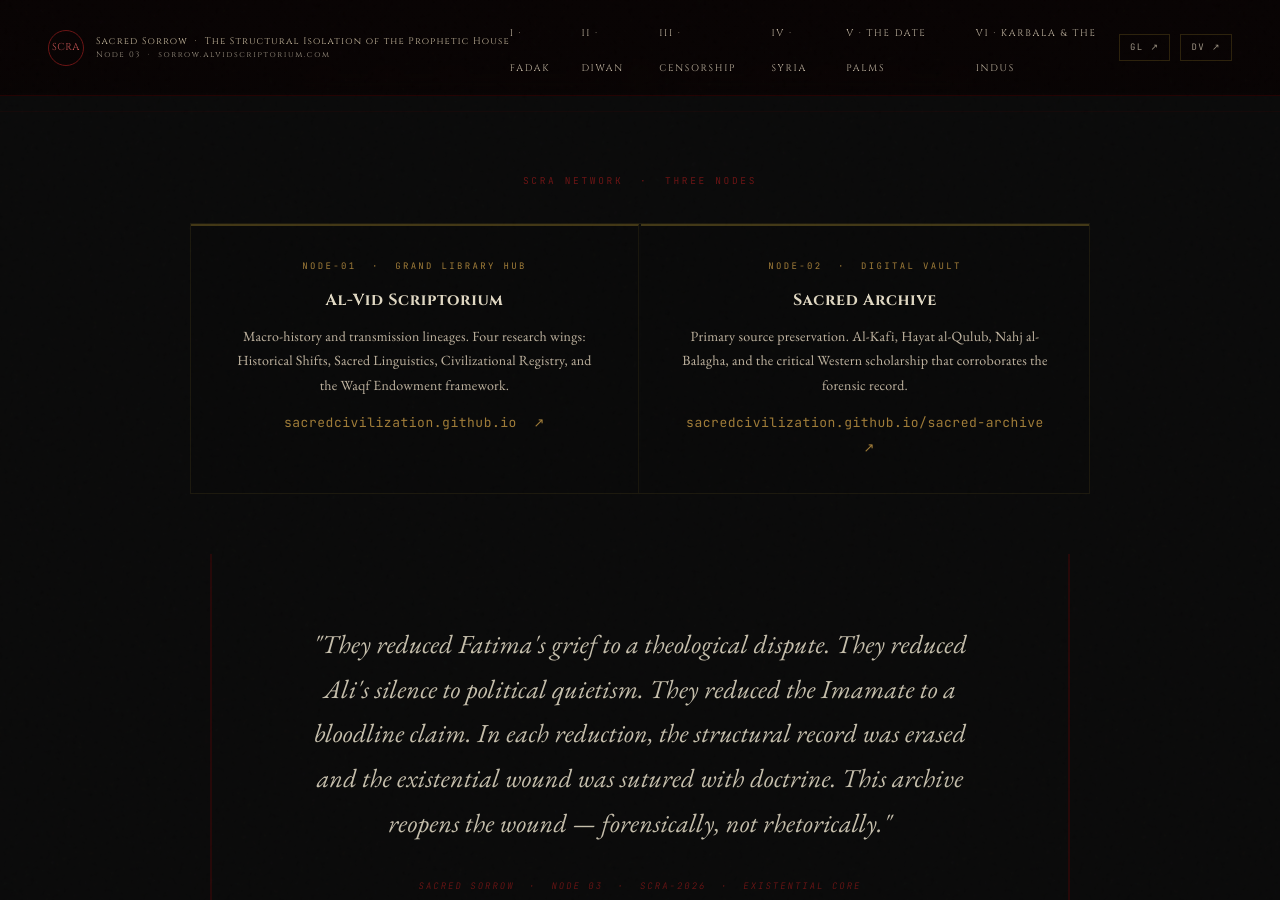
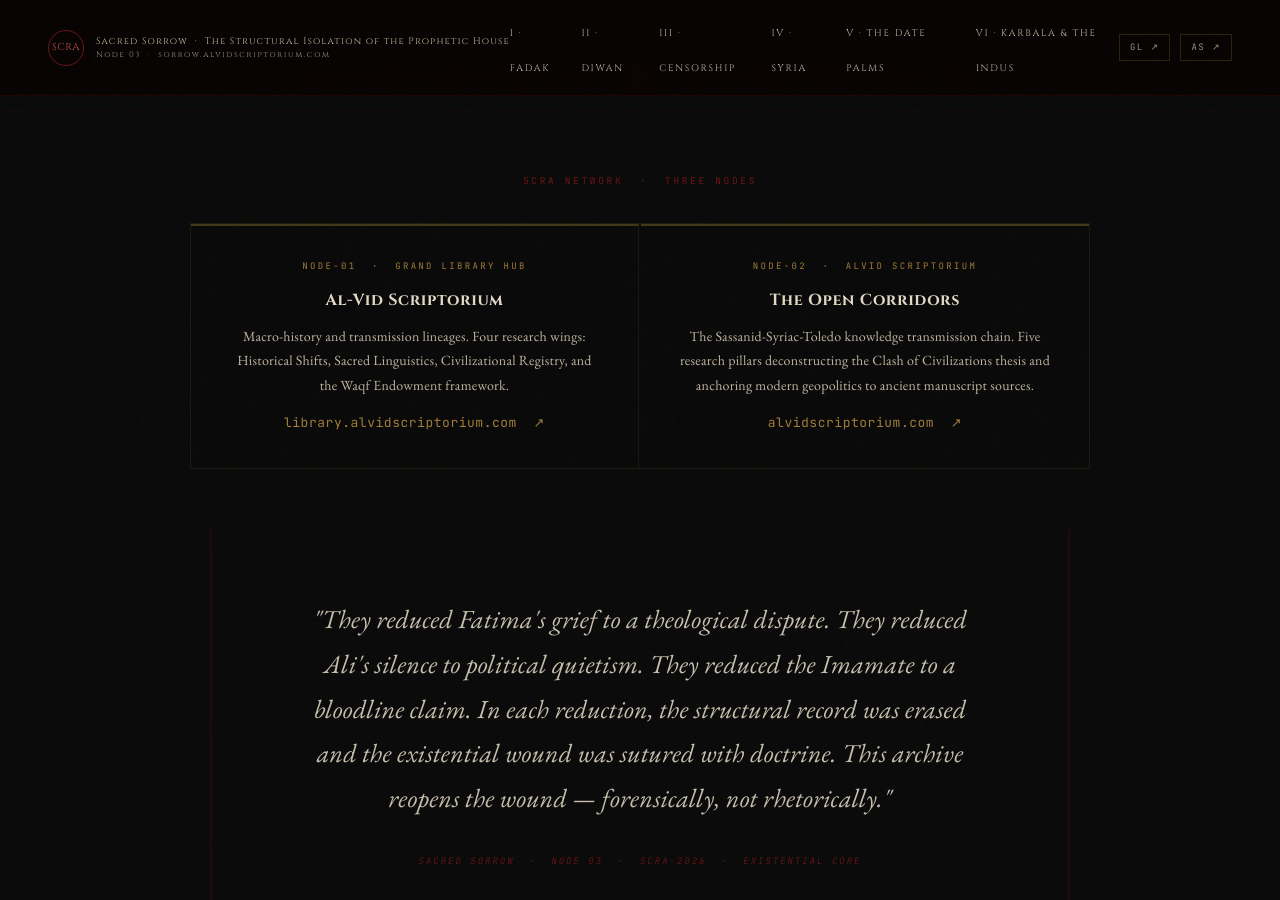
Before and after one commit to sacredcivilization/sacred-sorrow, a Jekyll site: the page built from index.html, in a window 1280 px wide and 900 px high, scrolled down 3340 px. Built offline with Jekyll 4.4.1, drawn with Linux system fonts in a browser that asks for light colours; some of the changed text lies outside the part shown.

Commit message:
Audit fixes: all old GitHub URLs replaced, Node 02 description corrected
- index.html hero: sacredcivilization.github.io/sacred-sorrow → sorrow.alvidscriptorium.com
- index.html network strip: Node 01 and Node 02 cards — correct URLs + correct content
  Node 02 card: was 'Sacred Archive / Al-Kafi...' now 'The Open Corridors / Sassanid-Syriac-Toledo'
- nav.html: DV ↗ → AS ↗ linking to alvidscriptorium.com
- footer.html: Digital Vault · Node 02 → Alvid Scriptorium · Node 02
- robots.txt: sitemap URL corrected to sorrow.alvidscriptorium.com

Co-Authored-By: Claude Sonnet 4.6 <noreply@anthropic.com>

```diff
--- a/_includes/footer.html
+++ b/_includes/footer.html
@@ -27,7 +27,7 @@
     <h4 class="ss-ft-h4">SCRA Network</h4>
     <ul class="ss-ft-ul">
       <li><a href="https://library.alvidscriptorium.com" class="ss-ft-network">↳ Grand Library Hub &nbsp;·&nbsp; Node 01</a></li>
-      <li><a href="https://sacredcivilization.github.io/sacred-archive/" class="ss-ft-network">↳ Digital Vault &nbsp;·&nbsp; Node 02</a></li>
+      <li><a href="https://alvidscriptorium.com/" class="ss-ft-network">↳ Alvid Scriptorium &nbsp;·&nbsp; Node 02</a></li>
     </ul>
     <div class="ss-ft-coords mono">
       <span>31.5543° N &nbsp;73.4873° E</span>
--- a/_includes/nav.html
+++ b/_includes/nav.html
@@ -18,7 +18,7 @@
 
   <div class="nav-right">
     <a href="https://library.alvidscriptorium.com" class="nav-network mono" title="Grand Library Hub">GL ↗</a>
-    <a href="https://sacredcivilization.github.io/sacred-archive/" class="nav-network mono" title="Digital Vault">DV ↗</a>
+    <a href="https://alvidscriptorium.com/" class="nav-network mono" title="Alvid Scriptorium — Node 02">AS ↗</a>
     <button class="nav-hamburger" id="navToggle" aria-label="Open navigation menu" aria-expanded="false">
       <span></span><span></span><span></span>
     </button>
--- a/index.html
+++ b/index.html
@@ -47,7 +47,7 @@ description: "Forensic documentation of the deliberate structural isolation of I
       </div>
 
       <span class="ss-hero-coords mono">
-        SCRA NODE-03 &nbsp;·&nbsp; SACRED SORROW &nbsp;·&nbsp; sacredcivilization.github.io/sacred-sorrow
+        SCRA NODE-03 &nbsp;·&nbsp; SACRED SORROW &nbsp;·&nbsp; sorrow.alvidscriptorium.com
       </span>
 
     </div>
@@ -285,7 +285,7 @@ description: "Forensic documentation of the deliberate structural isolation of I
     <span class="ss-section-eye mono">SCRA NETWORK &nbsp;·&nbsp; THREE NODES</span>
 
     <div class="ss-network-grid">
-      <a href="https://sacredcivilization.github.io" class="ss-network-card">
+      <a href="https://library.alvidscriptorium.com" class="ss-network-card">
         <span class="ss-net-label mono">NODE-01 &nbsp;·&nbsp; Grand Library Hub</span>
         <div class="ss-net-title">Al-Vid Scriptorium</div>
         <p class="ss-net-desc">
@@ -293,17 +293,17 @@ description: "Forensic documentation of the deliberate structural isolation of I
           Historical Shifts, Sacred Linguistics, Civilizational Registry,
           and the Waqf Endowment framework.
         </p>
-        <span class="ss-net-arrow mono">sacredcivilization.github.io &nbsp;↗</span>
+        <span class="ss-net-arrow mono">library.alvidscriptorium.com &nbsp;↗</span>
       </a>
-      <a href="https://sacredcivilization.github.io/sacred-archive/" class="ss-network-card">
-        <span class="ss-net-label mono">NODE-02 &nbsp;·&nbsp; Digital Vault</span>
-        <div class="ss-net-title">Sacred Archive</div>
+      <a href="https://alvidscriptorium.com/" class="ss-network-card">
+        <span class="ss-net-label mono">NODE-02 &nbsp;·&nbsp; Alvid Scriptorium</span>
+        <div class="ss-net-title">The Open Corridors</div>
         <p class="ss-net-desc">
-          Primary source preservation. Al-Kafi, Hayat al-Qulub,
-          Nahj al-Balagha, and the critical Western scholarship
-          that corroborates the forensic record.
+          The Sassanid-Syriac-Toledo knowledge transmission chain.
+          Five research pillars deconstructing the Clash of Civilizations
+          thesis and anchoring modern geopolitics to ancient manuscript sources.
         </p>
-        <span class="ss-net-arrow mono">sacredcivilization.github.io/sacred-archive &nbsp;↗</span>
+        <span class="ss-net-arrow mono">alvidscriptorium.com &nbsp;↗</span>
       </a>
     </div>
   </section>
--- a/robots.txt
+++ b/robots.txt
@@ -1,4 +1,4 @@
 User-agent: *
 Allow: /
 
-Sitemap: https://sacredcivilization.github.io/sacred-sorrow/sitemap.xml
+Sitemap: https://sorrow.alvidscriptorium.com/sitemap.xml
```
